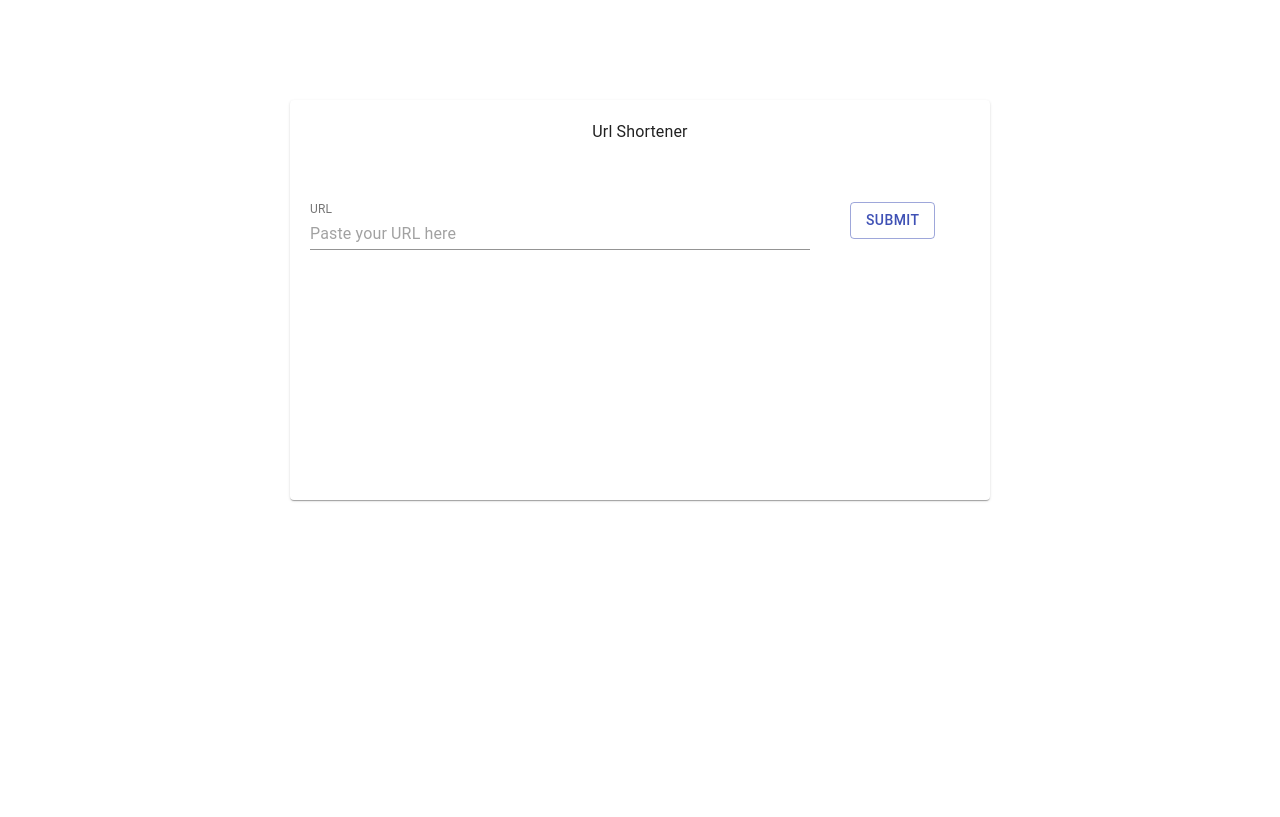
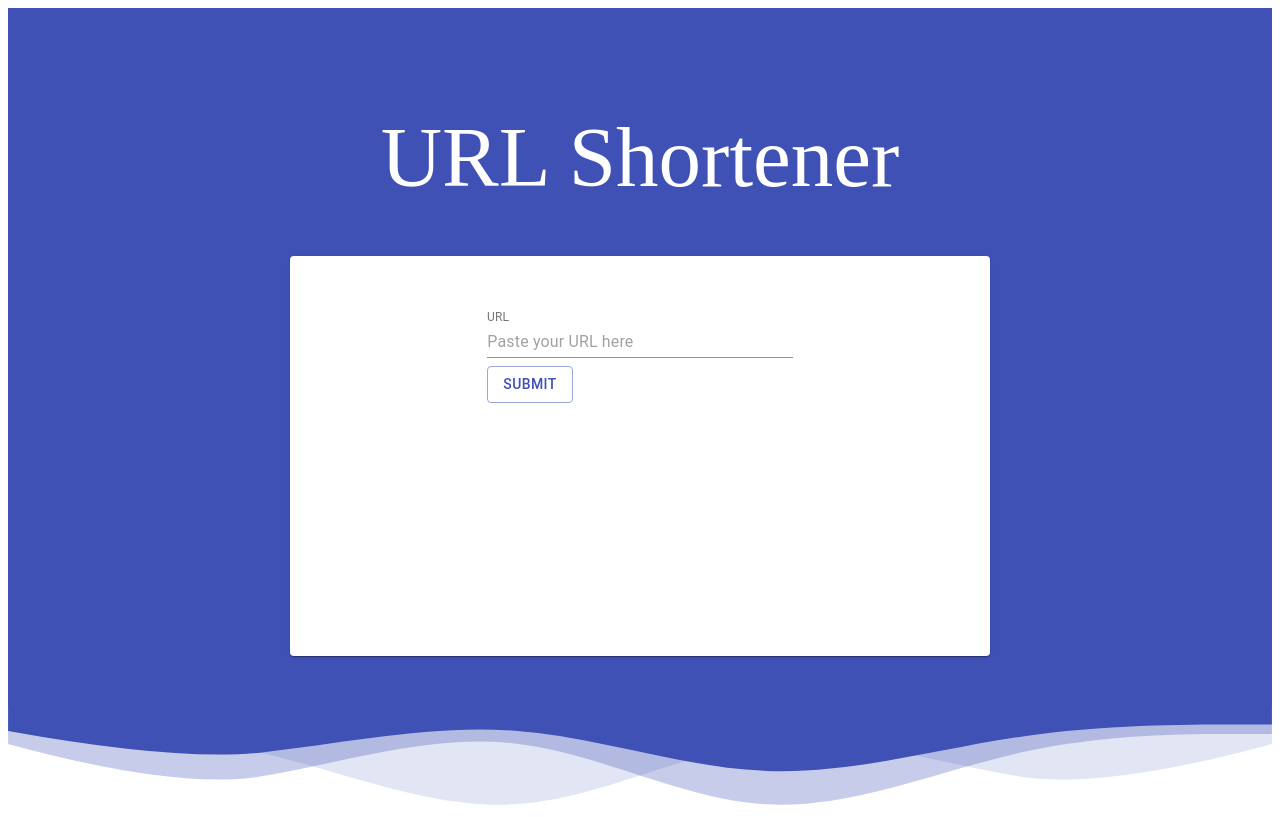
Before and after one commit to lkamphaus/url-shortener, a React app: page / in a window 1280 px wide. Built offline with nearby package versions, Linux system fonts and the light colour scheme; the HTML template or start-up script is replaced by a standard one.

Commit message:
styling for header and background

```diff
--- a/client/src/components/App.jsx
+++ b/client/src/components/App.jsx
@@ -6,47 +6,48 @@ import TextField from '@material-ui/core/TextField';
 import { makeStyles } from '@material-ui/core/styles';
 import Paper from '@material-ui/core/Paper';
 import Grid from '@material-ui/core/Grid';
-
 import Form from './Form.jsx';
 
+import { FontAwesomeIcon } from '@fortawesome/react-fontawesome';
+import style from '.././styles/globals.css';
+
 const useStyles = makeStyles((theme) => ({
-  root: {
-    flexGrow: 1,
-  },
   paper: {
     height: 400,
     width: 700,
-    marginTop: 100,
+    margin: 50,
   },
-  control: {
-    padding: theme.spacing(2),
-  },
-  title: {
-    display: "flex",
-    justifyContent: "center",
-    padding: 20,
-  }
 }));
 
 const App = () => {
   const [spacing, setSpacing] = React.useState(2);
   const classes = useStyles();
   return (
-    <Grid container className={classes.root} spacing={2}>
-      <Grid item xs={12}>
-        <Grid container justifyContent="center" spacing={spacing}>
-          <Grid>
+    <div>
+       <div className={style.heroWithShape}>
+        <div className={style.hero}>
+          <div className={style.title}>
+            URL Shortener  <i className="fas fa-link fa-spin"></i>
+          </div>
+          <div>
             <Paper className={classes.paper}>
-              <Typography className={classes.title}>
-                Url Shortener
-              </Typography>
               <br />
               <Form/>
             </Paper>
-          </Grid>
-        </Grid>
-      </Grid>
-    </Grid>
+          </div>
+        </div>
+        <svg className={style.svgShape} xmlns="http://www.w3.org/2000/svg" viewBox="0 0 1366.3 106.742">
+          <path fill="currentColor"
+            d="M1366.3 40.982q-183.405 50.177-274.4 34.984c-90.992-15.193-181.984-45.58-272.975-35.419-90.993 9.78-181.984 61.058-272.976 65.806S363.967 71.218 272.976 50.612C181.983 30.387 90.991 30.387 45.495 30.387L0 26.33V0h1366.3z"
+            opacity="0.149" />
+          <path fill="currentColor"
+            d="M0 40.982q183.405 50.177 274.4 34.984c90.992-15.193 181.984-45.58 272.975-35.419 90.993 9.78 181.984 61.058 272.976 65.806s181.984-35.135 272.975-55.741c90.992-20.226 181.984-20.226 227.48-20.226h45.5V0H0z"
+            opacity="0.296" />
+          <path fill="currentColor"
+            d="M0 27.041q183.405 33.124 274.4 23.1c90.989-10.031 181.981-30.086 272.972-23.379 90.993 6.454 181.984 40.3 272.976 43.431S1002.332 47 1093.324 33.4c90.992-13.35 181.984-13.35 227.48-13.35h45.5V0H0z" />
+        </svg>
+      </div>
+    </div>
   )
 }
 
--- a/client/src/components/Form.jsx
+++ b/client/src/components/Form.jsx
@@ -4,32 +4,34 @@ import { makeStyles } from '@material-ui/core/styles';
 import TextField from '@material-ui/core/TextField';
 import Button from '@material-ui/core/Button';
 
-const useStyles = makeStyles((theme) => ({
-  root: {
-    display: 'flex',
-    flexWrap: 'wrap',
-    alignItems: 'flex-end',
-  },
-  textField: {
-    marginLeft: theme.spacing(1),
-    marginRight: theme.spacing(1),
-    width: '50ch',
-  },
-  input: {
-    width: 500,
-    margin: 20,
-  },
-  button: {
-    margin: 20,
-    alignSelf: 'flex-end',
-  }
-}));
+import style from '.././styles/globals.css';
+
+// const useStyles = makeStyles((theme) => ({
+//   root: {
+//     display: 'flex',
+//     flexWrap: 'wrap',
+//     alignItems: 'flex-end',
+//   },
+//   textField: {
+//     marginLeft: theme.spacing(1),
+//     marginRight: theme.spacing(1),
+//     width: '50ch',
+//   },
+//   input: {
+//     width: 500,
+//     margin: 20,
+//   },
+//   button: {
+//     margin: 20,
+//     alignSelf: 'flex-end',
+//   }
+// }));
 
 export default function Form()  {
-  const classes = useStyles();
-
+  // const classes = useStyles();
 
   const [longUrl, setLongUrl] = useState('');
+  const [shortUrl, setShortUrl] = useState('');
 
   const handleUrlChange = (e) => {
     e.preventDefault();
@@ -38,23 +40,27 @@ export default function Form()  {
 
   const handleLongUrl = async () => {
 
-
     try{
       const res = await fetch('/api/url/shorten', {
-        longUrl,
+        method: 'POST',
+        headers: {
+          "Content-Type": "application/json",
+        },
+        body: JSON.stringify({longUrl})
       })
+      const url = await res.json();
+      setShortUrl(url.shortUrl);
     } catch(err) {
       console.log('err', err)
     }
   }
 
   return (
-    <div className={classes.root}>
+    <div className={style.container}>
       <div>
         <TextField
-          id="standard-full-width"
+          fullWidth="true"
           label="URL"
-          className={classes.input}
           placeholder="Paste your URL here"
           margin="normal"
           InputLabelProps={{
@@ -66,10 +72,14 @@ export default function Form()  {
         <Button
           variant="outlined"
           color="primary"
-          className={classes.button}
           onClick={handleLongUrl}>
           Submit
         </Button>
+        {shortUrl.length > 0 &&
+          <div>
+            {shortUrl}
+          </div>
+        }
       </div>
     </div>
   )
--- /dev/null
+++ b/client/src/styles/globals.css
@@ -0,0 +1,40 @@
+.heroWithShape {
+  --background: #3f51b5;
+  --text-color: white;
+}
+
+.hero {
+  background: var(--background);
+  color: var(--text-color);
+  position: relative;
+  display: flex;
+  justify-content: center;
+  align-items: center;
+  flex-direction: column;
+}
+
+.svgShape {
+  color: var(--background);
+  width: 200%;
+  height: auto;
+}
+
+@media(min-width: 992px) {
+  .svgShape {
+    width: 100%;
+    height: auto;
+  }
+}
+
+.title {
+  font-family: "Arial Rounded MT Bold";
+  font-size: 85px;
+  margin-top: 100px;
+}
+
+.container {
+  margin: 20px;
+  display: flex;
+  justify-content: center;
+  flex-grow: 1;
+}
--- a/db/controllers/url.js
+++ b/db/controllers/url.js
@@ -36,7 +36,7 @@ router.post('/shorten', async (req, res) => {
         })
 
         await url.save();
-        res.json(url)
+        res.json(url.shortUrl)
       }
     } catch (err) {
       console.log(err);
--- a/package.json
+++ b/package.json
@@ -18,6 +18,8 @@
   },
   "homepage": "https://github.com/lkamphaus/url-shortener#readme",
   "dependencies": {
+    "@fortawesome/fontawesome-svg-core": "^1.2.36",
+    "@fortawesome/react-fontawesome": "^0.1.15",
     "@material-ui/core": "^4.12.3",
     "express": "^4.17.1",
     "mongoose": "^5.13.5",
```
Also changed, not shown: 1 other file (tests, documents, lock files or other folders).
